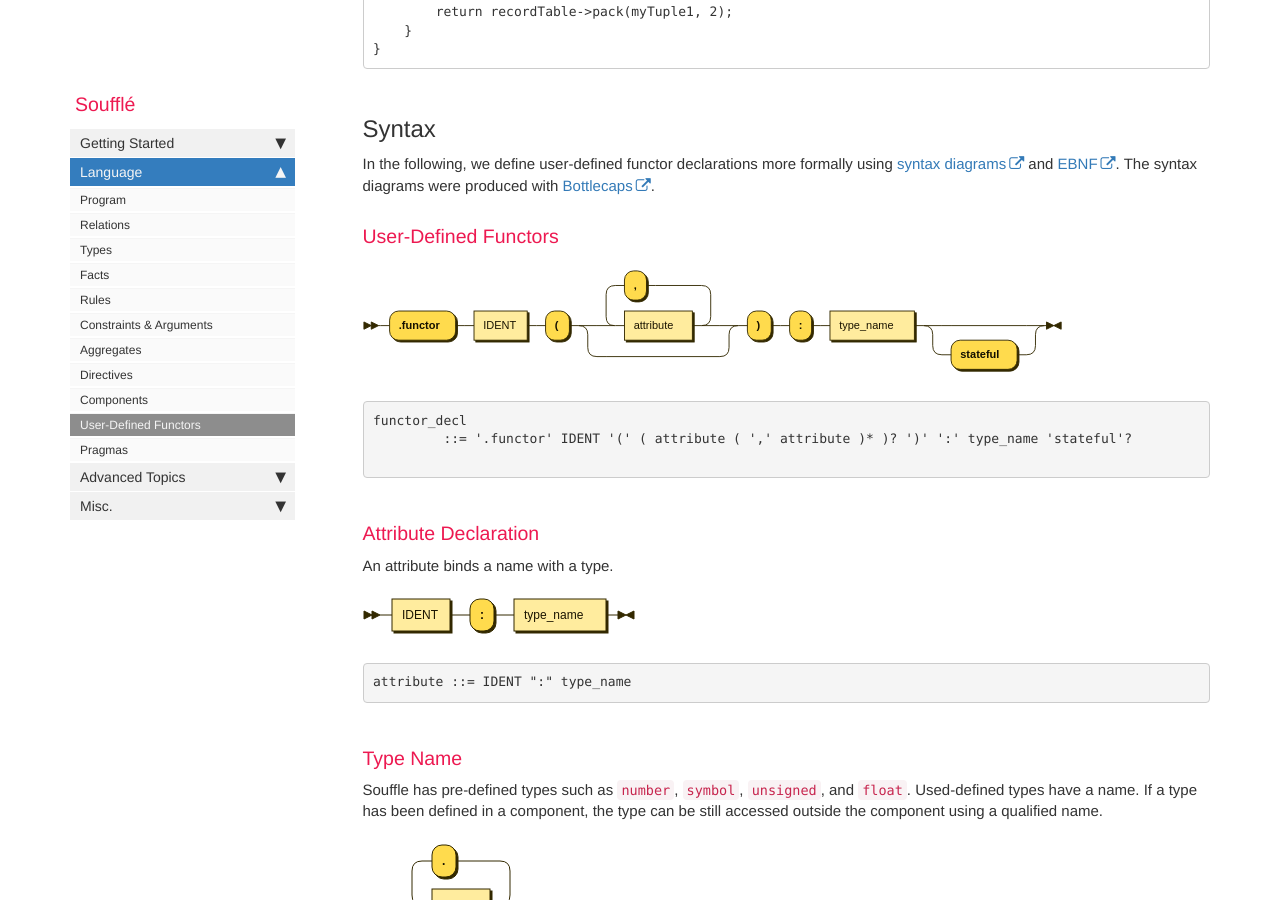
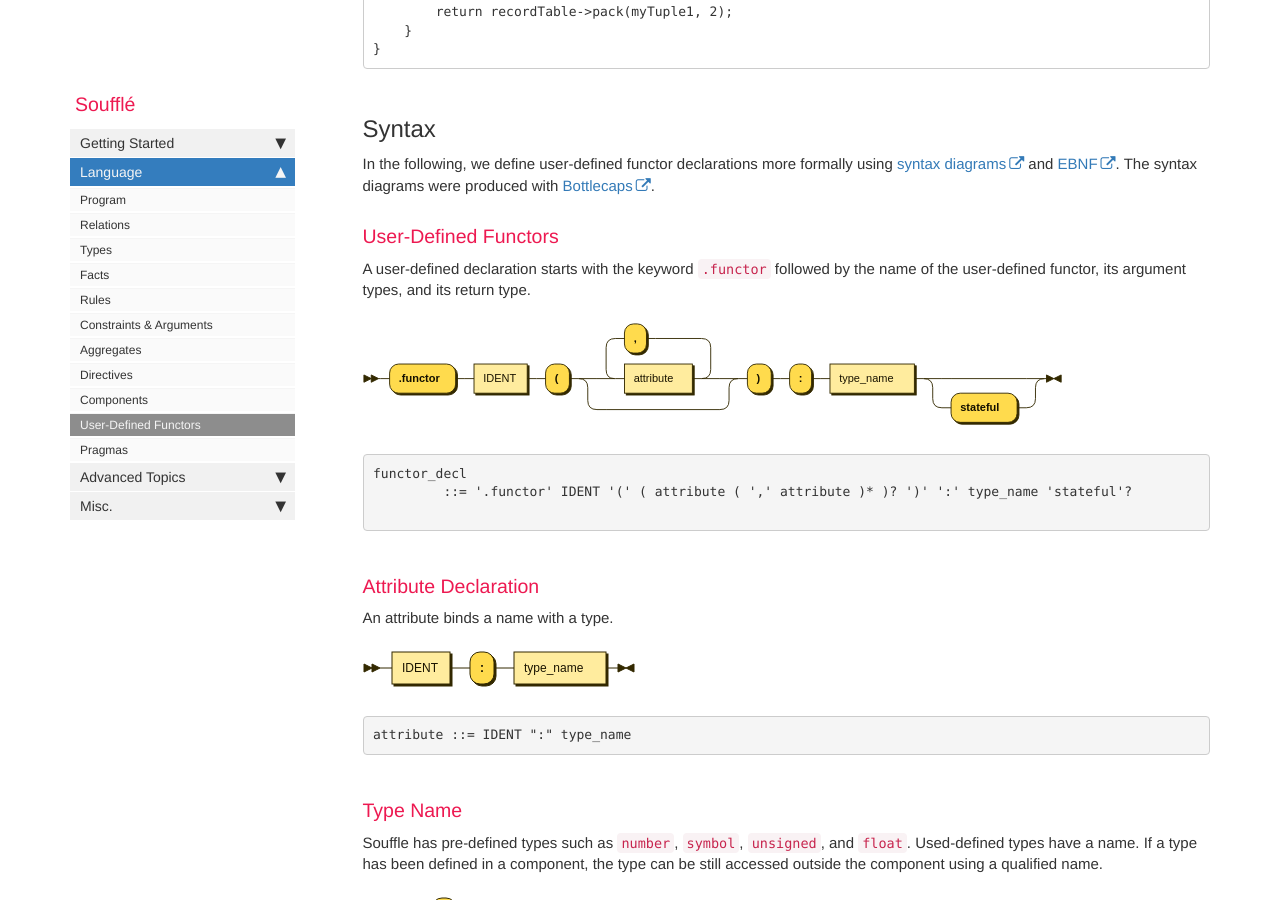
Before and after one commit to souffle-lang/souffle-lang.github.io, a Jekyll site: the page built from pages/docs/functors.md, in a window 1280 px wide and 900 px high, scrolled down 4141 px. Built offline with Jekyll 4.4.1, drawn with Linux system fonts in a browser that asks for light colours; comment, search, counter and statistics services are not loaded.

Commit message:
Update functors.md

````diff
--- a/pages/docs/functors.md
+++ b/pages/docs/functors.md
@@ -188,6 +188,8 @@ In the following, we define user-defined functor declarations more formally usin
 
 ### User-Defined Functors
 
+A user-defined declaration starts with the keyword `.functor` followed by the name of the user-defined functor, its argument types, and its return type.
+
 ![User-Defined Functor](https://souffle-lang.github.io/img/functor_decl.svg)
 
 ```ebnf
````
